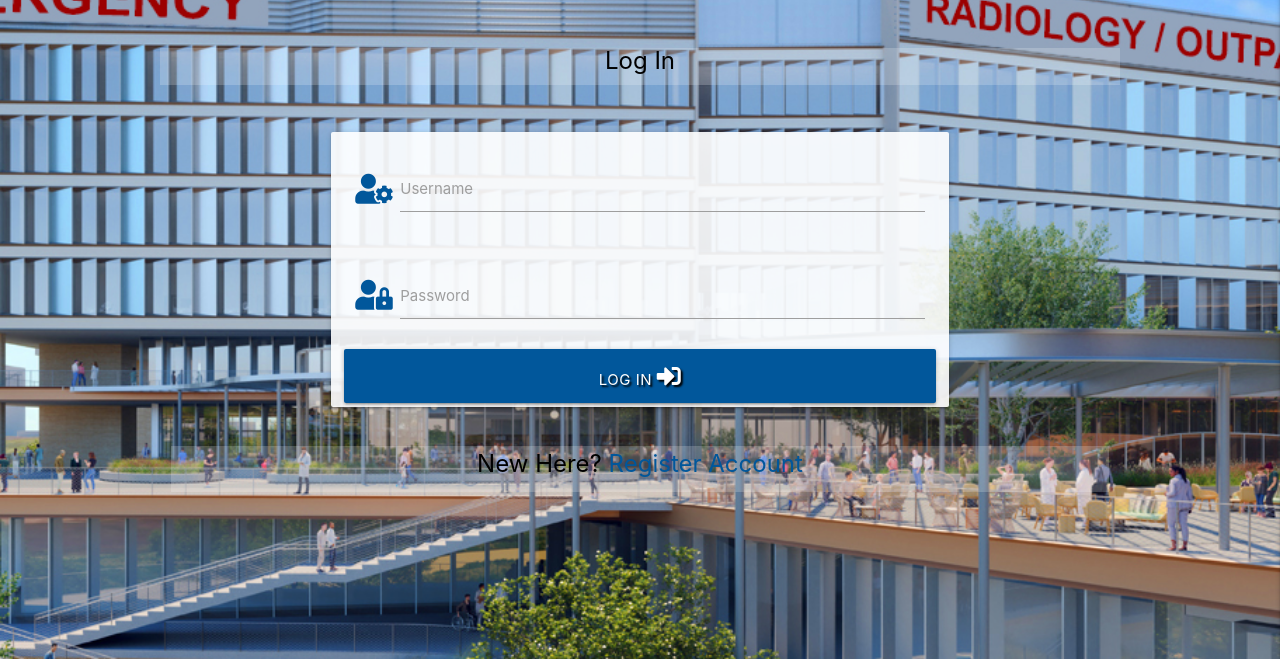
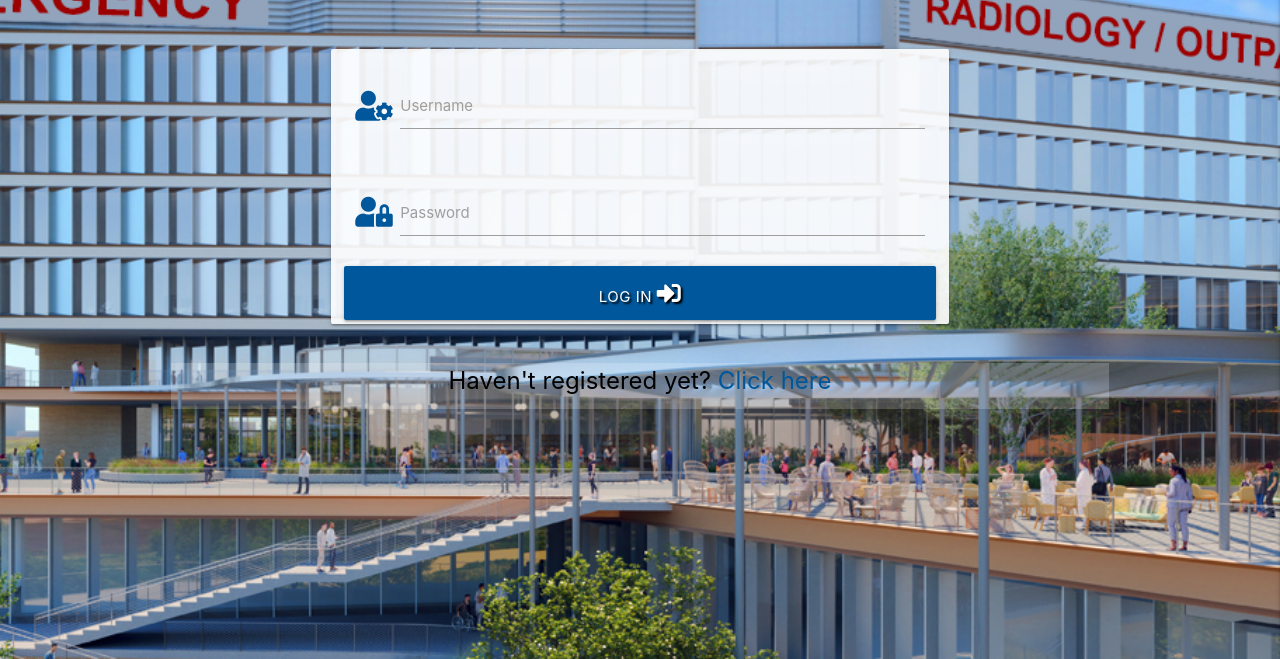
Before and after one commit to BrianLipscombe/radiology-outpatient-board, a Flask app: page /login in a window 1280 px wide. Shown: the part 141-800 px from the top of the page. Run offline with Flask 2, Linux system fonts and the light colour scheme; some libraries are stand-ins or nearby versions.

Commit message:
Delete h3 class

```diff
--- a/templates/add_task.html
+++ b/templates/add_task.html
@@ -1,7 +1,5 @@
 {% extends "base.html" %}
 {% block content %}
-
-    <h3 class="light-blue-text text-darken-4 center-align">Add Appointment</h3>
 
     <div class="row card-panel grey lighten-5">
         <form class="col s12" method="POST" action="{{ url_for('add_task') }}">
@@ -44,7 +42,7 @@
                     <label for="due_date">Exam Date</label>
                 </div>
             </div>
-
+            <!-- add time -->
             <div class="row">
                 <div class="input-field col s12">
                     <i class="fas fa-clock prefix light-blue-text text-darken-4"></i>
@@ -53,7 +51,6 @@
                     <label for="appointment_time">Appointment Time</label>
                 </div>
             </div>
-
             <!-- is urgent toggle -->
 			<div class="row">
 				<div class="input-field col s12">
--- a/templates/base.html
+++ b/templates/base.html
@@ -23,7 +23,7 @@
 					<li><a href="{{ url_for('get_tasks') }}">All Orders</a></li>
                     {% if session.user %}
                         <li><a href="{{ url_for('profile', username=session['user']) }}">Profile</a></li>
-                        <li><a href="{{ url_for('add_task') }}">New Task</a></li>
+                        <li><a href="{{ url_for('add_task') }}">New Order</a></li>
                         {% if session.user|lower == "admin"|lower %}
                             <li><a href="{{ url_for('get_categories') }}">Manage Categories</a></li>
                         {% endif %}
--- a/templates/login.html
+++ b/templates/login.html
@@ -1,7 +1,5 @@
 {% extends "base.html" %}
 {% block content %}
-
-    <h3 class="center-align">Log In</h3>
 
     <div class="row">
         <form class="col s12 m8 offset-m2" method="POST" action="{{ url_for('login') }}">
@@ -37,8 +35,8 @@
     <div class="row">
         <div class="col s12">
             <p class="center-align">
-                New Here?
-                <a href="{{ url_for('register') }}" class="light-blue-text text-darken-4">Register Account</a>
+                Haven't registered yet?
+                <a href="{{ url_for('register') }}" class="light-blue-text text-darken-4">Click here</a>
             </p>
         </div>
     </div>
--- a/templates/register.html
+++ b/templates/register.html
@@ -1,7 +1,5 @@
 {% extends "base.html" %}
 {% block content %}
-
-    <h3 class="center-align">Register</h3>
 
     <div class="row">
         <form class="col s12 m8 offset-m2" method="POST" action="{{ url_for('register') }}">
```
